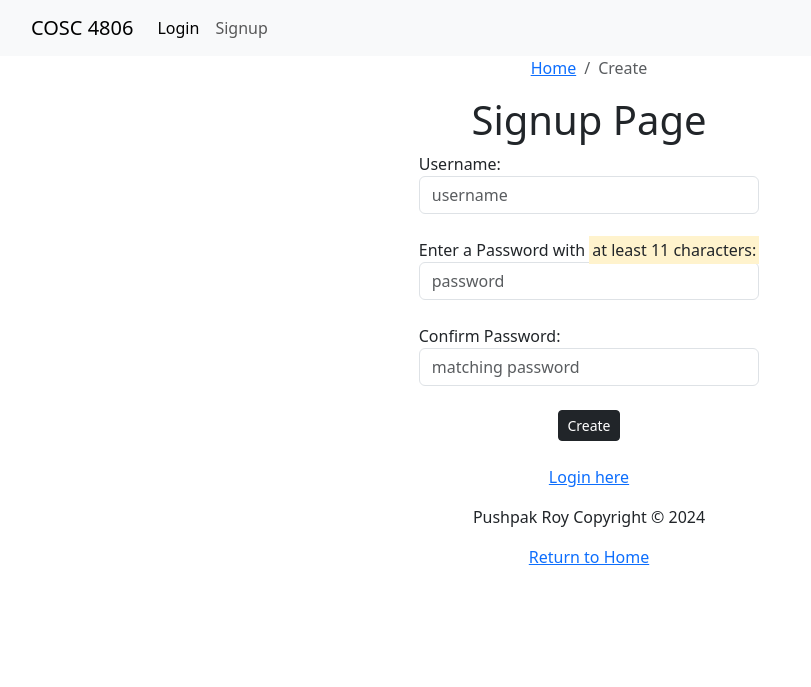
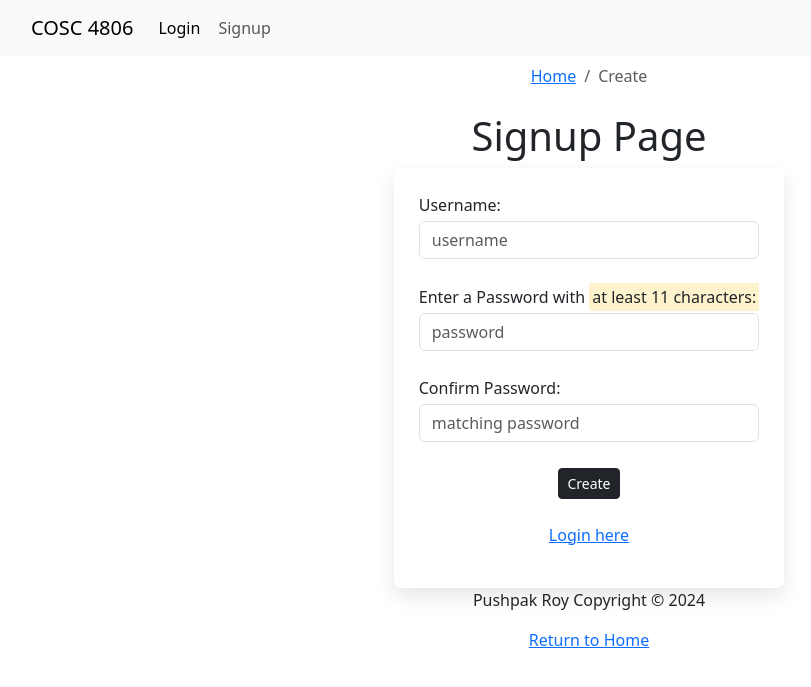
Before and after one commit to puroy3/COSC4806-5, a PHP site: page /create in a window 1280 px wide. Shown: the top 687 px of the page, without its empty margins (51-862 px from the left). Run offline with PHP 8.4, Linux system fonts and the light colour scheme; data that the repository does not hold is empty.

Commit message:
Added a css file.

```diff
--- a/app/views/templates/header.php
+++ b/app/views/templates/header.php
@@ -7,6 +7,7 @@ if (!isset($_SESSION['auth'])) {
 <!DOCTYPE html>
 <html lang="en">
     <head>
+      <link rel="stylesheet" href="/css/styles.css">
       <link href="https://cdn.jsdelivr.net/npm/bootstrap@5.3.3/dist/css/bootstrap.min.css" rel="stylesheet" integrity="sha384-QWTKZyjpPEjISv5WaRU9OFeRpok6YctnYmDr5pNlyT2bRjXh0JMhjY6hW+ALEwIH" crossorigin="anonymous">
       <script src="https://cdn.jsdelivr.net/npm/chart.js"></script>
         <link rel="icon" href="/favicon.png">
--- a/app/views/templates/headerPublic.php
+++ b/app/views/templates/headerPublic.php
@@ -7,6 +7,8 @@ if (isset($_SESSION['auth']) == 1) {
 
 <!DOCTYPE html>
 <html lang="en">
+  <head>
+    <link rel="stylesheet" href="/css/styles.css">
     <link href="https://cdn.jsdelivr.net/npm/bootstrap@5.3.3/dist/css/bootstrap.min.css" rel="stylesheet" integrity="sha384-QWTKZyjpPEjISv5WaRU9OFeRpok6YctnYmDr5pNlyT2bRjXh0JMhjY6hW+ALEwIH" crossorigin="anonymous">
     <link rel="icon" href="/favicon.png">
     <title>COSC 4806</title>
--- /dev/null
+++ b/css/styles.css
@@ -0,0 +1,65 @@
+body {
+  font-family: 'Times New Roman', serif;
+}
+.container {
+  max-width: 1500px;
+  padding: 0 20px;
+  margin: 0 auto;
+}
+
+.table {
+  margin-bottom: 2rem;
+  width: 100%;
+  box-shadow: 0 8px 20px rgba(0,0,0,0.1);
+}
+
+.table th, .table td {
+  vertical-align: top;
+  padding: 1rem;
+}
+
+.table thead th {
+  vertical-align: bottom;
+}
+
+header {
+  padding: 0.5rem 0;
+  margin-bottom: 1rem;
+}
+
+header h1 {
+  margin: 0.25rem;
+}
+
+nav {
+  padding: 0.5rem 0;
+}
+
+nav ul {
+  display: flex;
+  justify-content: center;
+}
+
+nav ul li {
+  margin: 0 1px;
+}
+
+nav ul li a {
+  border-radius: 6px;
+  padding: 10px 20px;
+}
+
+form {
+  border-radius: 7px;
+  padding: 25px;
+  box-shadow: 0 8px 20px rgba(0,0,0,0.1);
+}
+
+.form-group {
+  margin-bottom: 0.1rem;
+}
+
+label {
+  margin-bottom: 0.25rem;
+  display: block;
+}
```
